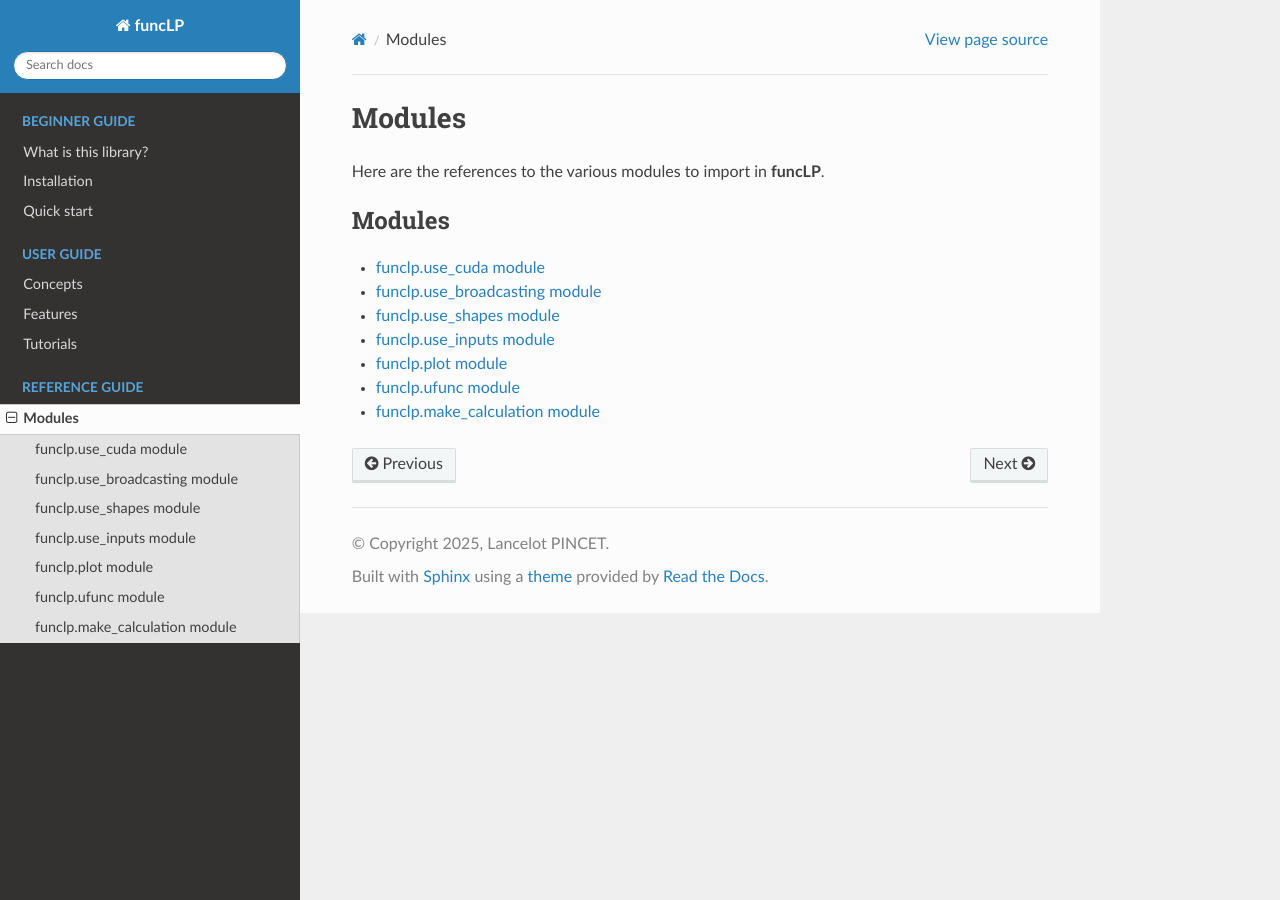
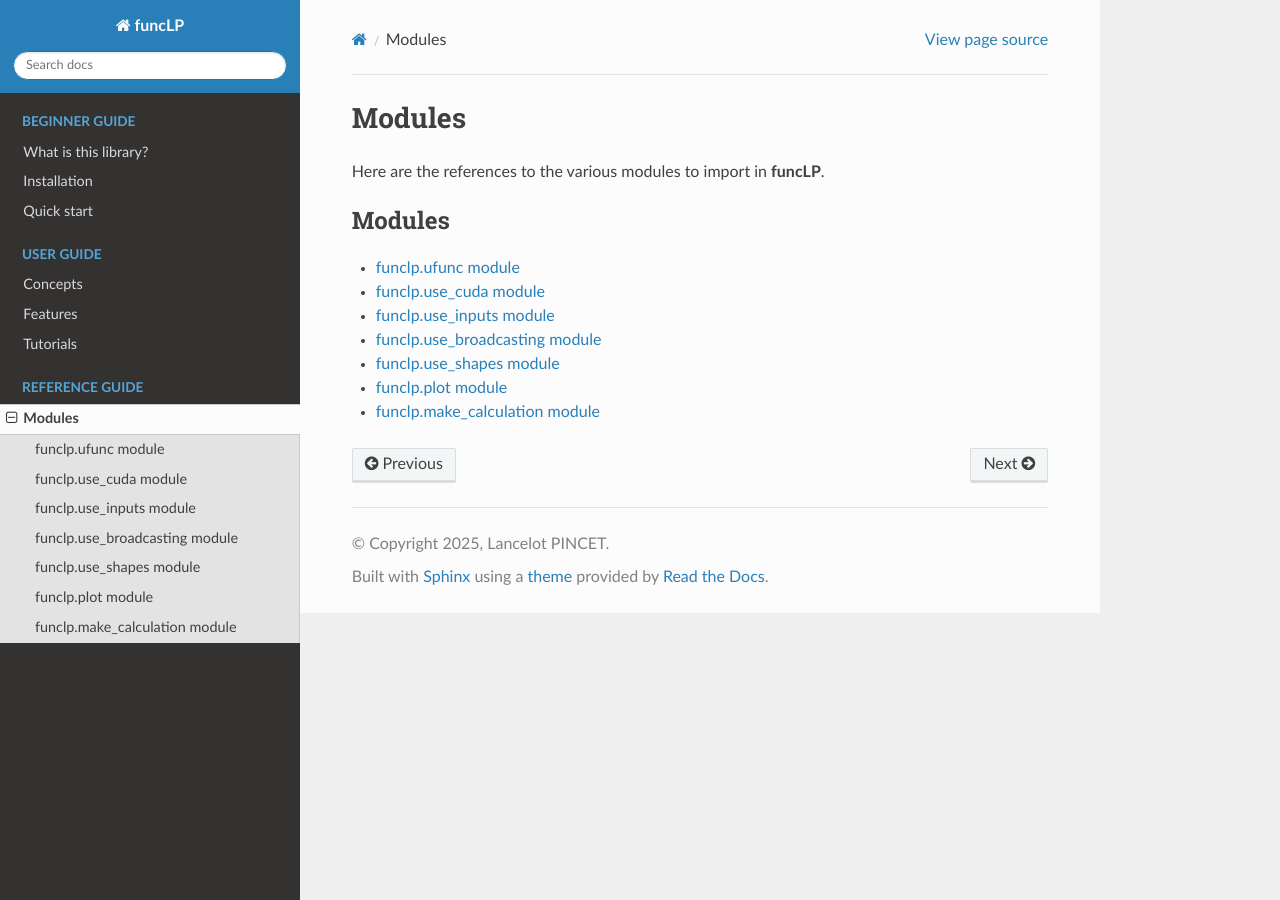
Before and after one commit to LancelotPincet/funcLP, a Sphinx documentation site: the page built from docs/source/modules.rst, in a window 1280 px wide. Built offline with Sphinx 7.4.7 and the Read the Docs theme 3.1.0, drawn with Linux system fonts in a browser that asks for light colours; pages that are not in the unit, such as notebooks, are missing from menus.

Commit message:
auto-commit

```diff
--- a/docs/source/modules.rst
+++ b/docs/source/modules.rst
@@ -11,15 +11,15 @@ Here are the references to the various modules to import in **funcLP**.
    :maxdepth: 1
    :caption: Modules
 
-   Function
+   ufunc
    CudaReference
    use_cuda
+   Distribution
+   use_inputs
+   Fit
+   Estimator
    use_broadcasting
    use_shapes
-   Fit
-   use_inputs
    plot
-   ufunc
    make_calculation
-   Distribution
-   Estimator
+   Function
```
